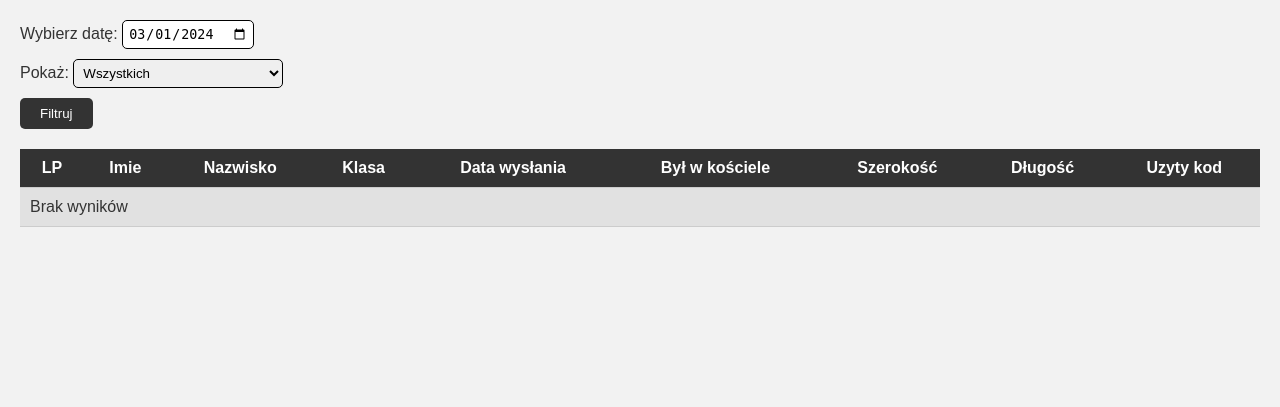
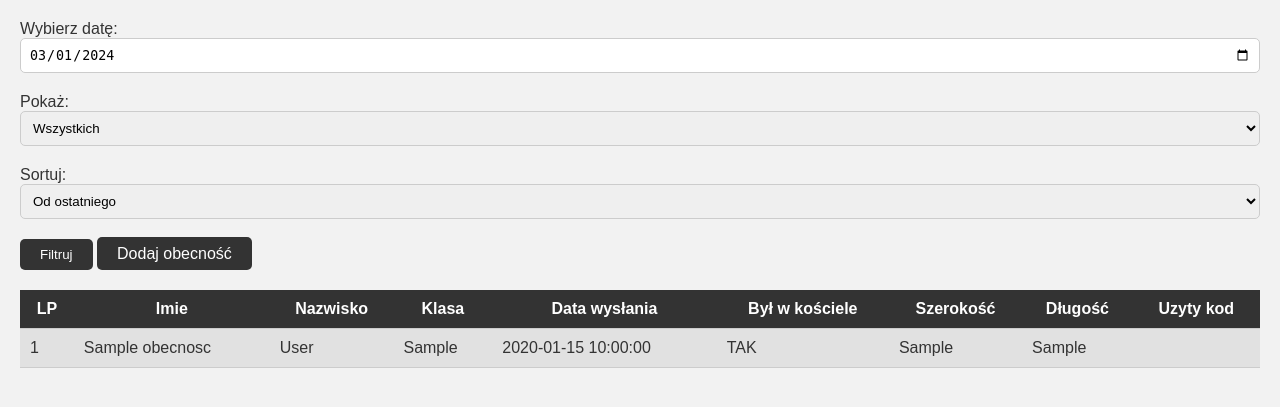
Before and after one commit to xybl3/rekolekcje-obcnosc-zsziok, a PHP site: page / in a window 1280 px wide. Shown: the part 39-446 px from the top of the page. Run offline with PHP 8.4, Linux system fonts and the light colour scheme; the visitor is signed in with stand-in values (Sample User, id 1); tables that the repository leaves empty or names only in its code hold one stand-in row (values such as "Sample post").

Commit message:
obsluga bledow dodana, panel do dodawania obecnosci przez administratora

```diff
--- a/admin/app/dashboard.css
+++ b/admin/app/dashboard.css
@@ -76,7 +76,8 @@ select {
   border: 1px solid;
 }
 
-input[type="submit"] {
+input[type="submit"],
+.button {
   padding: 8px 20px;
   background-color: #333;
   color: #fff;
@@ -86,8 +87,35 @@ input[type="submit"] {
   transition: background-color 0.3s ease;
 }
 
-input[type="submit"]:hover {
+input[type="submit"]:hover,
+.button:hover {
   background-color: #555;
+}
+
+.button {
+  text-decoration: none;
+}
+
+input[type="text"],
+input[type="email"],
+input[type="password"],
+input[type="date"],
+select {
+  padding: 8px;
+  border-radius: 5px;
+  border: 1px solid #ccc;
+  width: 100%;
+  margin-bottom: 10px;
+  transition: border-color 0.3s ease;
+}
+
+input[type="text"]:focus,
+input[type="email"]:focus,
+input[type="password"]:focus,
+input[type="date"]:focus,
+select:focus {
+  border-color: #555;
+  outline: none;
 }
 
 /* Table styles */
--- a/admin/app/db.php
+++ b/admin/app/db.php
@@ -8,4 +8,7 @@
 //     echo "Connection failed: " . $e->getMessage();
 // }
 
-$conn = new PDO("mysql:host=mysql;dbname=rekolekcje", "root", "$4**jd!@kdLL");
+
+
+// $conn = new PDO("mysql:host=mysql;dbname=rekolekcje", "root", "$4**jd!@kdLL");
+$conn = new PDO("mysql:host=127.0.0.1;dbname=rekolekcje", "root", "");
--- a/admin/app/index.php
+++ b/admin/app/index.php
@@ -2,6 +2,7 @@
 session_start();
 
 require_once "db.php";
+global $conn;
 
 if(!isset($_SESSION['id'])){
     header("Location: login.php");
@@ -13,7 +14,7 @@ $teacher_stmt->bindParam(":id", $_SESSION['id']);
 $teacher_stmt->execute();
 $teacher = $teacher_stmt->fetch();
 
-$sql = "SELECT `obecnosc`.`id`, `obecnosc`.`name`, `obecnosc`.`surname`, `obecnosc`.`class`, `obecnosc`.`sent_at`, `obecnosc`.`in_church`, `obecnosc`.`latitude`, `obecnosc`.`longitude`, `kody`.`code` FROM `obecnosc` JOIN `kody` ON `kody`.`id` = `obecnosc`.`used_code` WHERE 1";
+$sql = "SELECT `obecnosc`.`id`, `obecnosc`.`name`, `obecnosc`.`surname`, `obecnosc`.`class`, `obecnosc`.`sent_at`, `obecnosc`.`in_church`, `obecnosc`.`latitude`, `obecnosc`.`longitude`, `kody`.`code` FROM `obecnosc` LEFT JOIN `kody` ON `kody`.`id` = `obecnosc`.`used_code` WHERE 1";
 
 if($teacher['class'] != "*") {
     $sql .= " AND `obecnosc`.`class` = :teacherClass";
@@ -36,6 +37,12 @@ else if(isset($_GET['show']) && $_GET['show'] == "all") {
     $sql .= "";
 }
 
+if(isset($_GET['sort']) && $_GET['sort'] == "asc") {
+    $sql .= " ORDER BY `obecnosc`.`sent_at` ASC";
+} else {
+    $sql .= " ORDER BY `obecnosc`.`sent_at` DESC";
+}
+
 
 $students_stmt = $conn->prepare($sql);
 
@@ -55,46 +62,10 @@ if(isset($_GET['selectedClass']) && $_GET['selectedClass'] != "*") {
 $students_stmt->execute();
 $students = $students_stmt->fetchAll(PDO::FETCH_ASSOC);
 
+require_once "classes.php";
+global $classes;
 
 
-
-$classes = array(
-  array("label" => "5TEP", "value" => "5TEP"),
-  array("label" => "5TIP", "value" => "5TIP"),
-  array("label" => "5THP", "value" => "5THP"),
-  array("label" => "5TRP", "value" => "5TRP"),
-  array("label" => "4TE", "value" => "4TE"),
-  array("label" => "4TR", "value" => "4TR"),
-  array("label" => "4TI", "value" => "4TI"),
-  array("label" => "4TRI", "value" => "4TRI"),
-  array("label" => "4LOC", "value" => "4LOC"),
-  array("label" => "4LOD", "value" => "4LOD"),
-  array("label" => "3TE", "value" => "3TE"),
-  array("label" => "3TR", "value" => "3TR"),
-  array("label" => "3TI", "value" => "3TI"),
-  array("label" => "3TRH", "value" => "3TRH"),
-  array("label" => "3LOC", "value" => "3LOC"),
-  array("label" => "3LOD", "value" => "3LOD"),
-  array("label" => "3W", "value" => "3W"),
-  array("label" => "3HW", "value" => "3HW"),
-  array("label" => "2TE", "value" => "2TE"),
-  array("label" => "2TRH", "value" => "2TRH"),
-  array("label" => "2TI", "value" => "2TI"),
-  array("label" => "2TR", "value" => "2TR"),
-  array("label" => "2LOA", "value" => "2LOA"),
-  array("label" => "2LOC", "value" => "2LOC"),
-  array("label" => "2LOD", "value" => "2LOD"),
-  array("label" => "2W", "value" => "2W"),
-  array("label" => "1TE", "value" => "1TE"),
-  array("label" => "1TRH", "value" => "1TRH"),
-  array("label" => "1TI", "value" => "1TI"),
-  array("label" => "1TR", "value" => "1TR"),
-  array("label" => "1LOA", "value" => "1LOA"),
-  array("label" => "1LOC", "value" => "1LOC"),
-  array("label" => "1LOD", "value" => "1LOD"),
-  array("label" => "1W", "value" => "1W"),
-  array("label" => "1H", "value" => "1H"),
-);
 ?>
 
 
@@ -154,7 +125,18 @@ $classes = array(
                 </select>
             </label>
 
-            <input type="submit" value="Filtruj">
+            <label for="sort">
+                Sortuj:
+                <select name="sort" id="sort">
+                    <option value="desc" <?php if(isset($_GET["sort"]) && $_GET["sort"] == "desc") echo "selected"; ?> >Od ostatniego</option>
+                    <option value="asc" <?php if(isset($_GET["sort"]) && $_GET["sort"] == "asc") echo "selected"; ?> >Od najstarszego</option>
+                </select>
+            </label>
+
+            <div>
+                <input type="submit" value="Filtruj">
+                <a href="/add_presence.php" class="button">Dodaj obecność</a>
+            </div>
         </form>
         <table>
                 <thead>
```
Also changed, not shown: admin/app/add_presence.php (added, +78 -0 lines), admin/app/classes.php (added, +38 -0 lines), app/api/presence/route.ts (+8 -6 lines), app/page.tsx (+10 -0 lines), 2 other files.
